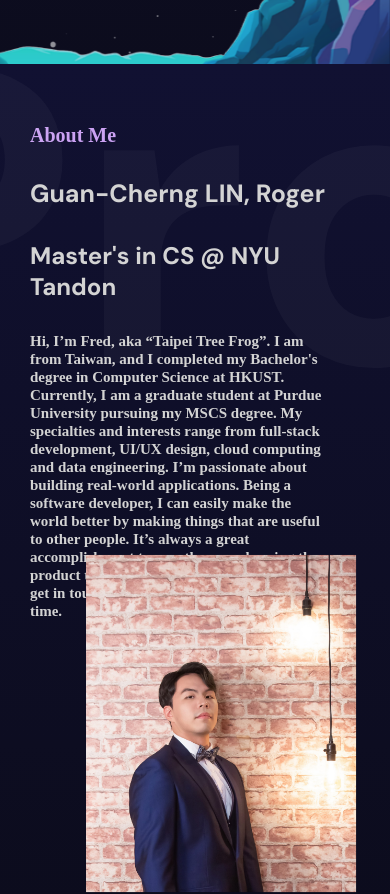
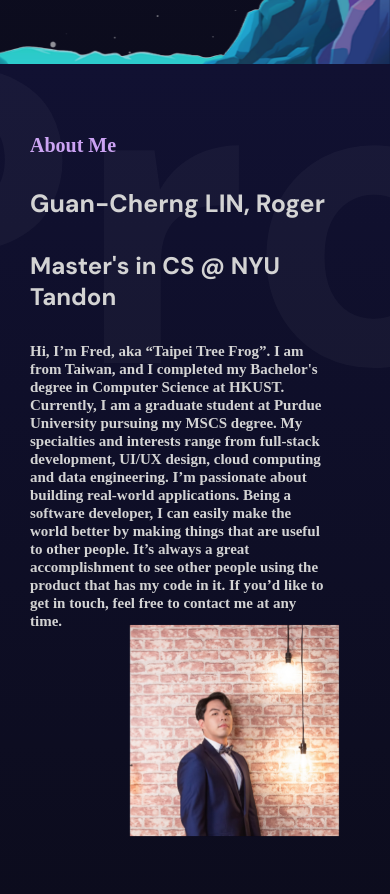
Before and after one commit to guanroger/guanroger.github.io, a React (Vite) app: page / in a window 390 px wide. Shown: the part 780-1674 px from the top of the page. Built offline with nearby package versions, Linux system fonts and the light colour scheme.

Commit message:
project mobile

```diff
--- a/src/components/about/about.scss
+++ b/src/components/about/about.scss
@@ -36,6 +36,7 @@
                 margin-top: 30px;
 
                 @include mobile {
+                  margin-top: 40px;
                   font-size: 20px;
                 }
 
@@ -46,6 +47,7 @@
                 margin-right : 30px;
 
             @include mobile {
+
               font-size: 25px;
             }
             }
@@ -104,7 +106,13 @@
               width: 80%;
               height: 80%;
               object-fit: cover;
+              @include mobile {
+                margin-top: 70px;
+                margin-right: 50px;
+                height: 50%;
+                bottom: 50%;
 
+              }
 
 
 
```
